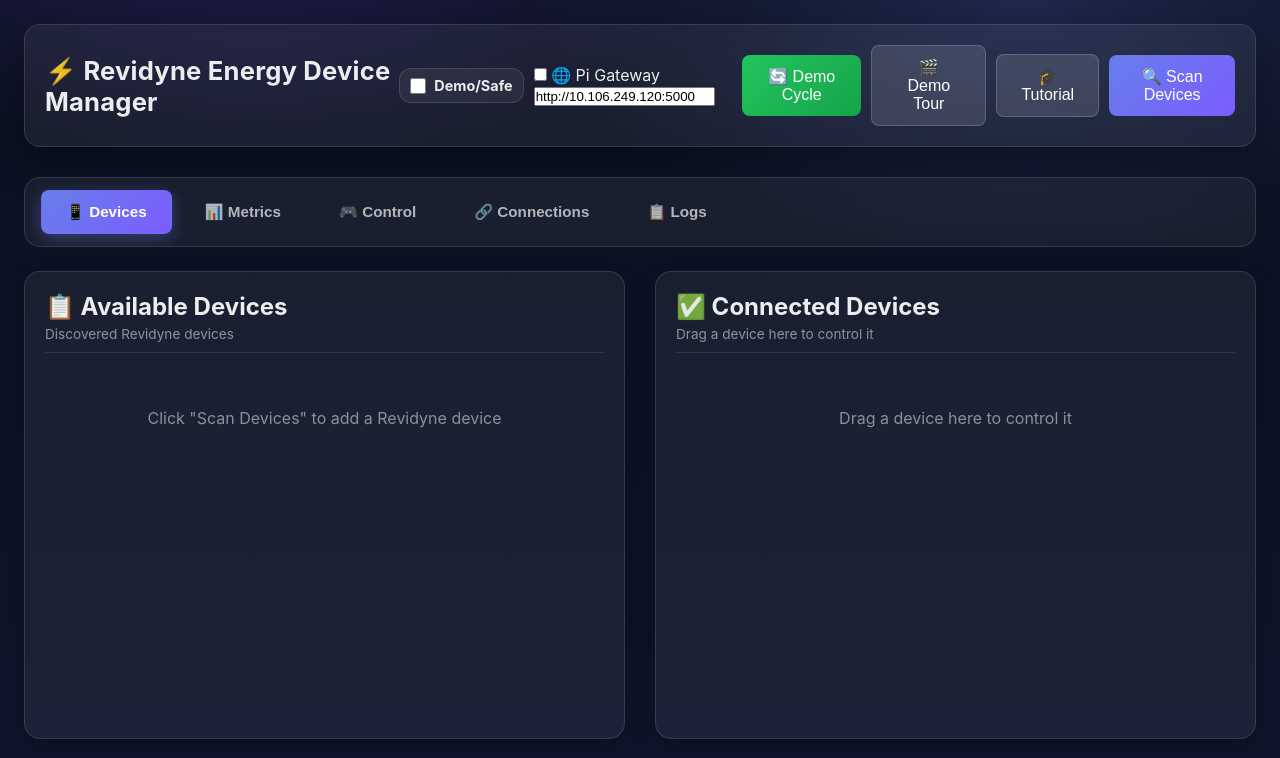
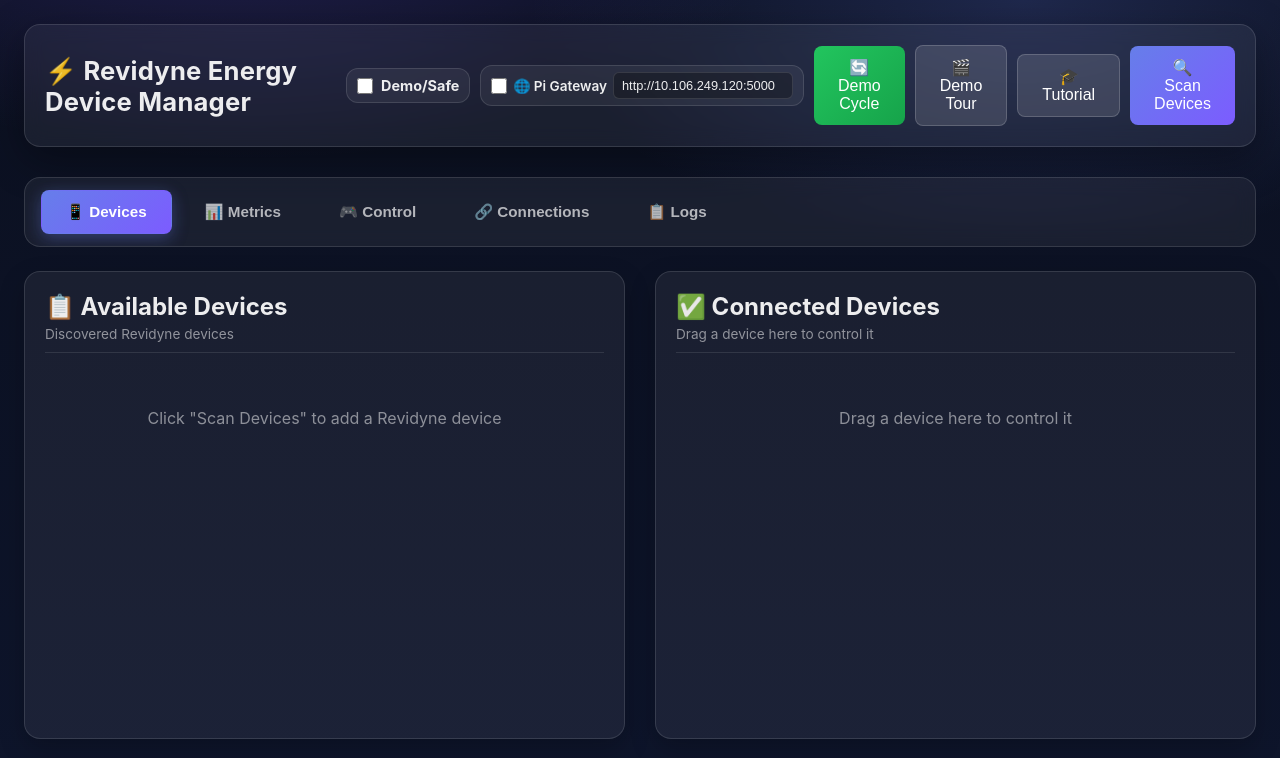
Before and after one commit to ke14056/REv, a plain HTML site: page index.html in a window 1280 px wide. Shown: the top 758 px of the page. Drawn offline with Linux system fonts and the light colour scheme.

Commit message:
Add styles for Pi Gateway toggle components

```diff
--- a/styles.css
+++ b/styles.css
@@ -84,6 +84,60 @@
 .safe-mode-on .safe-mode {
     border-color: rgba(245, 158, 11, 0.55);
     background: rgba(245, 158, 11, 0.12);
+}
+
+/* Pi Gateway toggle */
+.pi-gateway-control {
+    display: flex;
+    align-items: center;
+    gap: 6px;
+    padding: 6px 10px;
+    border-radius: 12px;
+    border: 1px solid var(--border);
+    background: rgba(255, 255, 255, 0.06);
+}
+
+.pi-gateway-toggle {
+    display: inline-flex;
+    align-items: center;
+    gap: 6px;
+    cursor: pointer;
+    user-select: none;
+}
+
+.pi-gateway-toggle input {
+    width: 16px;
+    height: 16px;
+}
+
+.pi-gateway-label {
+    font-size: 0.85rem;
+    font-weight: 600;
+    white-space: nowrap;
+}
+
+.pi-gateway-url {
+    width: 180px;
+    padding: 5px 8px;
+    font-size: 0.8rem;
+    border-radius: 6px;
+    border: 1px solid var(--border);
+    background: rgba(0, 0, 0, 0.3);
+    color: var(--text);
+}
+
+.pi-gateway-url:focus {
+    outline: none;
+    border-color: var(--accent);
+}
+
+.pi-gateway-on .pi-gateway-control {
+    border-color: rgba(34, 197, 94, 0.55);
+    background: rgba(34, 197, 94, 0.12);
+}
+
+.pi-gateway-on .pi-gateway-label {
+    color: #86efac;
 }
 
 .header-actions {
```
